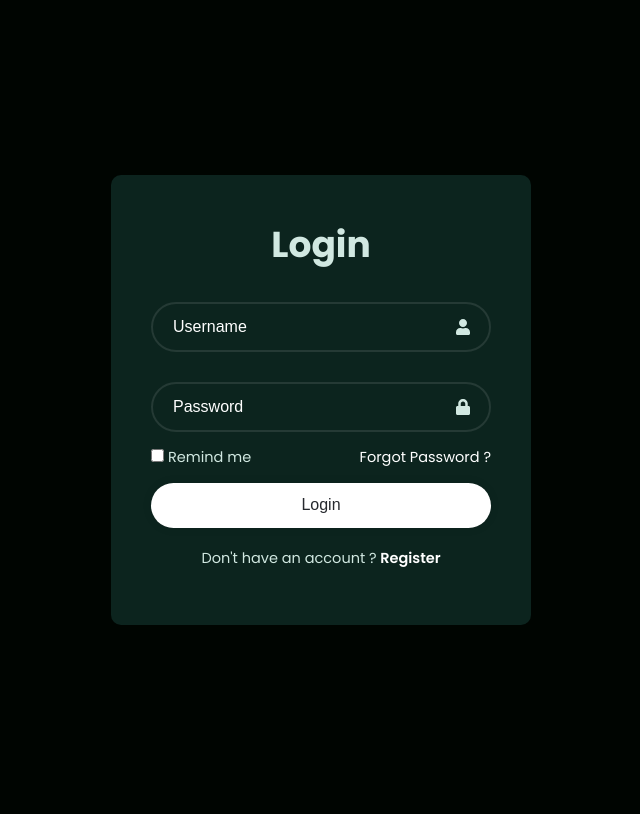
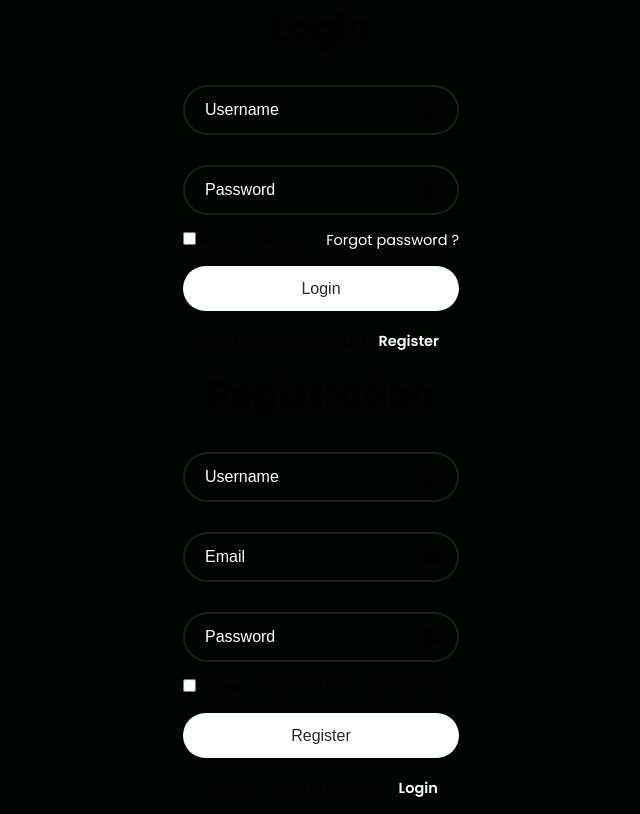
Before and after one commit to abiya005/LOGIN_PAGE, a React (Create React App) app: page / in a window 1280 px wide. Shown: the whole page, without its empty margins (319-959 px from the left). Built offline with nearby package versions, Linux system fonts and the light colour scheme.

Commit message:
jsx changed

```diff
--- a/src/Components/LoginRegister/LoginRegister.jsx
+++ b/src/Components/LoginRegister/LoginRegister.jsx
@@ -1,11 +1,19 @@
-import React from 'react'
+import React, { useState }from 'react';
 import './LoginRegister.css';
-import { FaUser, FaLock } from "react-icons/fa";
+import { FaUser, FaLock, FaEnvelope } from "react-icons/fa";
 
 
 const LoginRegister = () => {
+
+  const [action, setAction ] = useState('');
+  const registerLink = ()  => {
+    setAction('active');
+  };
+  const loginLink = ()  => {
+    setAction('active');
+  };
   return (
-    <div className='wrapper'>
+    <div className={'wrapper${action}'}>
       <div className="form-box login">
         <form action="">
           <h1>Login</h1>
@@ -18,11 +26,36 @@
             <FaLock className="icon"/>
           </div>
           <div className="remember-forget">
-            <label><input type="checkbox"/>Remind me</label><a href="#">  Forgot Password ?</a>
+            <label><input type="checkbox"/>Remember me </label><a href="#">Forgot password ?</a>
           </div>
           <button type="submit">Login</button>
           <div className="register-link">
-            <p>Don't have an account ?<a href="#">  Register</a></p>
+            <p>Don't have an account ?<a href="#" onClick={registerLink}>Register</a></p>
+          </div>
+
+        </form>
+      </div>
+      <div className="form-box register">
+        <form action="">
+          <h1>Registration</h1>
+          <div className="input-box">
+            <input type="text" placeholder='Username' required />
+            <FaUser className="icon"/>
+          </div>
+          <div className="input-box">
+            <input type="email" placeholder='Email' required />
+            <FaEnvelope  className="icon"/>
+          </div>
+          <div className="input-box">
+            <input type="password" placeholder='Password' required />
+            <FaLock className="icon"/>
+          </div>
+          <div className="remember-forget">
+            <label><input type="checkbox"/>I agee to the TERMS & CONDITIONS</label>
+          </div>
+          <button type="submit">Register</button>
+          <div className="register-link">
+            <p>Already have an account ?<a href="#" onClick={loginLink}>Login</a></p>
           </div>
 
         </form>
```
